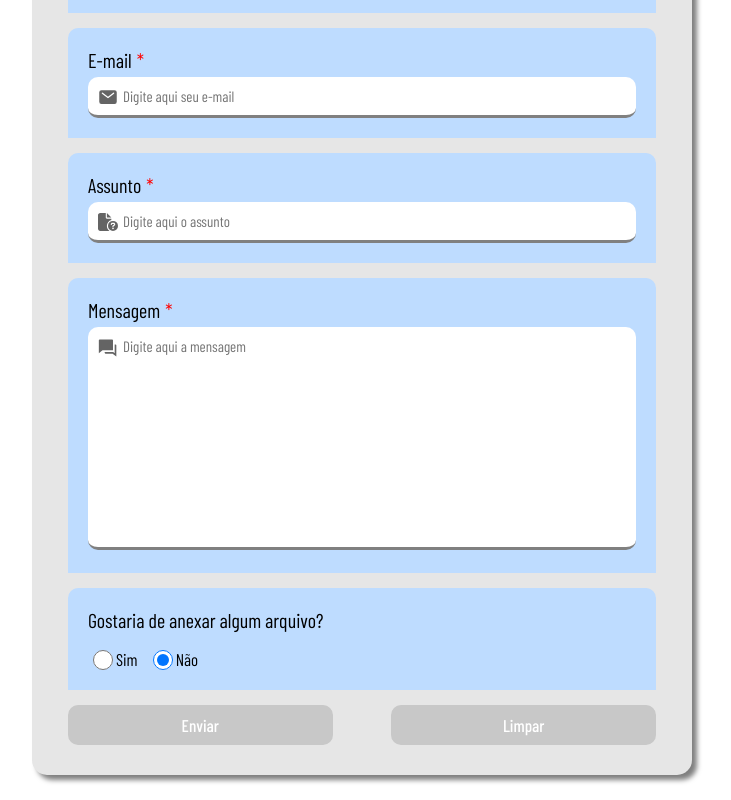
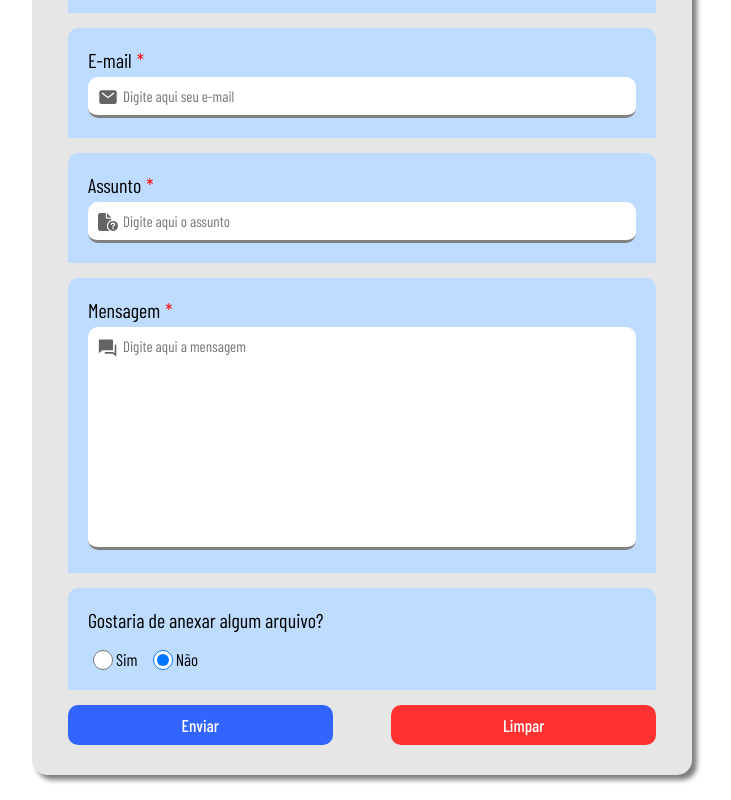
Before and after one commit to rena02to/portfolio, a Next.js app: page / in a window 1280 px wide. Shown: the part 3276-4076 px from the top of the page, without its empty margins (313-1044 px from the left). Built offline with nearby package versions, Linux system fonts and the light colour scheme; a web font is replaced by a local one.

Commit message:
upload das funções de verificação do forms

```diff
--- a/package.json
+++ b/package.json
@@ -24,7 +24,8 @@
     "react-icons": "^5.1.0",
     "react-select": "^5.8.0",
     "sass": "^1.75.0",
-    "scrollreveal": "^4.0.9"
+    "scrollreveal": "^4.0.9",
+    "yup": "^1.4.0"
   },
   "devDependencies": {
     "@types/node": "^20",
--- a/src/components/contact.tsx
+++ b/src/components/contact.tsx
@@ -1,6 +1,7 @@
 import style from '@/styles/contact.module.scss';
 import { ErrorMessage, Field, Form, Formik } from 'formik';
 import { useState } from 'react';
+import * as Yup from 'yup';
 import { BsTrash3Fill } from 'react-icons/bs';
 import { FaFileCircleQuestion, FaUserTie } from 'react-icons/fa6';
 import { IoMail } from 'react-icons/io5';
@@ -8,6 +9,23 @@ import { RiQuestionAnswerFill } from 'react-icons/ri';
 import { TiUpload } from 'react-icons/ti';
 
 export default function Contact(){
+    const [ isSubmitting, setIsSubmitting ] = useState(false);
+    const [ isClearing, setIsClearing ] = useState(false);
+    const [ attach, setAttach ] = useState(false);
+    const [ file, setFile ] = useState<File | null>(null);
+    const [ attached, setAttached ] = useState(false);
+    const validationSchema = Yup.object().shape({
+        name: Yup.string().required('Campo obrigatório'),
+        email: Yup.string().email('E-mail inválido').required('Campo obrigatório'),
+        subject: Yup.string().required('Campo obrigatório'),
+        message: Yup.string().required('Campo obrigatório'),
+        yesorno: Yup.string().required('Campo obrigatório'),
+        // file: Yup.mixed().when('yesorno', {
+        //     is: 'yes',
+        //     then: Yup.mixed().required('Arquivo é obrigatório'),
+        //     otherwise: Yup.mixed().notRequired(),
+        // }),
+    });
     const initialValues = {
         name: '',
         email: '',
@@ -16,11 +34,6 @@ export default function Contact(){
         yesorno: 'no',
         file: '',
     };
-    const [ isSubmitting, setIsSubmitting ] = useState(false);
-    const [ isClearing, setIsClearing ] = useState(false);
-    const [ attach, setAttach ] = useState(false);
-    const [ file, setFile ] = useState<File | null>(null);
-    const [ attached, setAttached ] = useState(false);
 
     const handleUpload = (event: any) => {
         let fileinput =  event.target.files[0];
@@ -51,8 +64,8 @@ export default function Contact(){
     return(
         <section className={style.contact} id='contact'>
             <h2>Contate-me</h2>
-            <Formik initialValues={initialValues} onSubmit={handleSubmit}>
-                {({ resetForm }) => (
+            <Formik initialValues={initialValues} validationSchema={validationSchema} onSubmit={handleSubmit}>
+                {({ resetForm, values }) => (
                     <Form>
                         <div className={style.title}>
                             <h3>Formulário de contato</h3>
@@ -65,7 +78,7 @@ export default function Contact(){
                                 <FaUserTie/>
                                 <Field type="text" name="name" id='name' placeholder='Digite aqui seu nome e sobrenome' required/>
                             </div>
-                            <ErrorMessage name='name'/>
+                            <ErrorMessage className={style.error} name='name'/>
                         </div>
 
                         <div className={style.inputbox}>
@@ -74,7 +87,7 @@ export default function Contact(){
                                 <IoMail/>
                                 <Field type="email" name="email" id="email" placeholder='Digite aqui seu e-mail' required/>
                             </div>
-                            <ErrorMessage name='email'/>
+                            <ErrorMessage className={style.error} name='email'/>
                         </div>
 
                         <div className={style.inputbox}>
@@ -83,7 +96,7 @@ export default function Contact(){
                                 <FaFileCircleQuestion/>
                                 <Field type="text" name="subject" id='subject' placeholder='Digite aqui o assunto' required/>
                             </div>
-                            <ErrorMessage name='subject'/>
+                            <ErrorMessage className={style.error} name='subject'/>
                         </div>
 
                         <div className={style.inputbox}>
@@ -92,7 +105,7 @@ export default function Contact(){
                                 <RiQuestionAnswerFill/>
                                 <Field as="textarea" name="message" id="message" placeholder='Digite aqui a mensagem' required/>
                             </div>
-                            <ErrorMessage name='message'/>
+                            <ErrorMessage className={style.error} name='message'/>
                         </div>
 
                         <div className={style.inputbox}>
@@ -108,6 +121,7 @@ export default function Contact(){
                                 </label>
                             </div>
                             {attach ?
+                                <>
                                     <div className={style.box}>
                                         <div className={style.inputboxfile}>
                                             <Field className={style.inputfile} type="file" name="file" id="file" accept=".pdf, .jpg, .jpeg, .txt" onChange={handleUpload} required={attach}/>
@@ -118,15 +132,17 @@ export default function Contact(){
                                         </div>
                                         <button type="button" title="Remover arquivo" disabled={attached ? false : true} onClick={handleDeleteFile}><BsTrash3Fill/></button>
                                     </div>
+                                    <ErrorMessage className={style.error} name='file'/>
+                                </>
                                 :
                                 null
                             }
-                            <ErrorMessage name='file'/>
+                            <ErrorMessage className={style.error} name='yesorno'/>
                         </div>
 
                         <div className={style.buttons}>
-                            <button type="submit" className={style.submit} disabled={!isSubmitting}>Enviar</button>
-                            <button type="reset" className={style.reset} disabled={!isClearing} onClick={() => handleReset(resetForm)}>Limpar</button>
+                            <button type="submit" className={style.submit} disabled={isSubmitting}>Enviar</button>
+                            <button type="reset" className={style.reset} disabled={isClearing} onClick={() => handleReset(resetForm)}>Limpar</button>
                         </div>
                     </Form>
                 )}
```
Also changed, not shown: 1 other file (tests, documents, lock files or other folders). Lines whose indentation alone changed are shown as unchanged.
